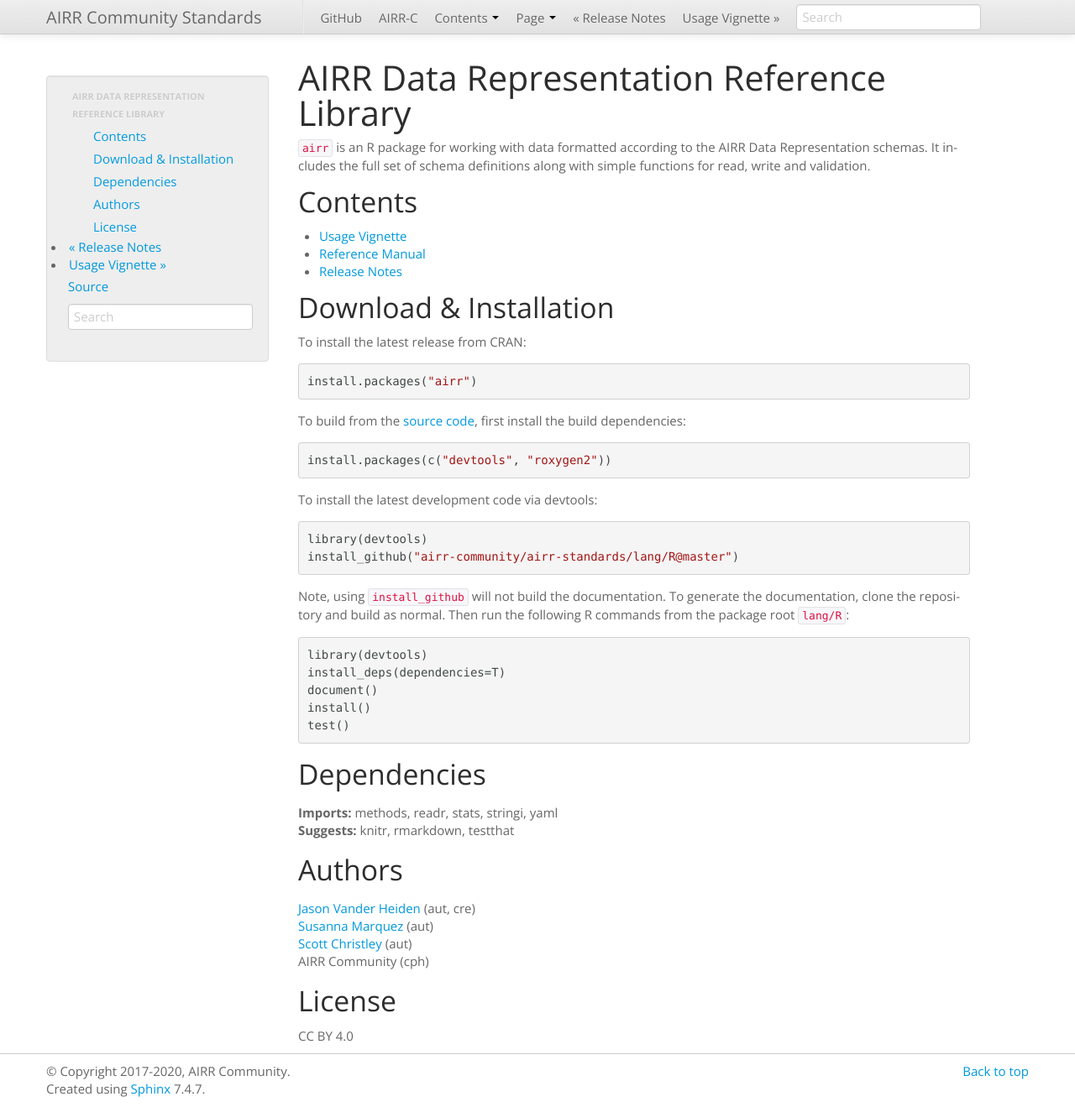
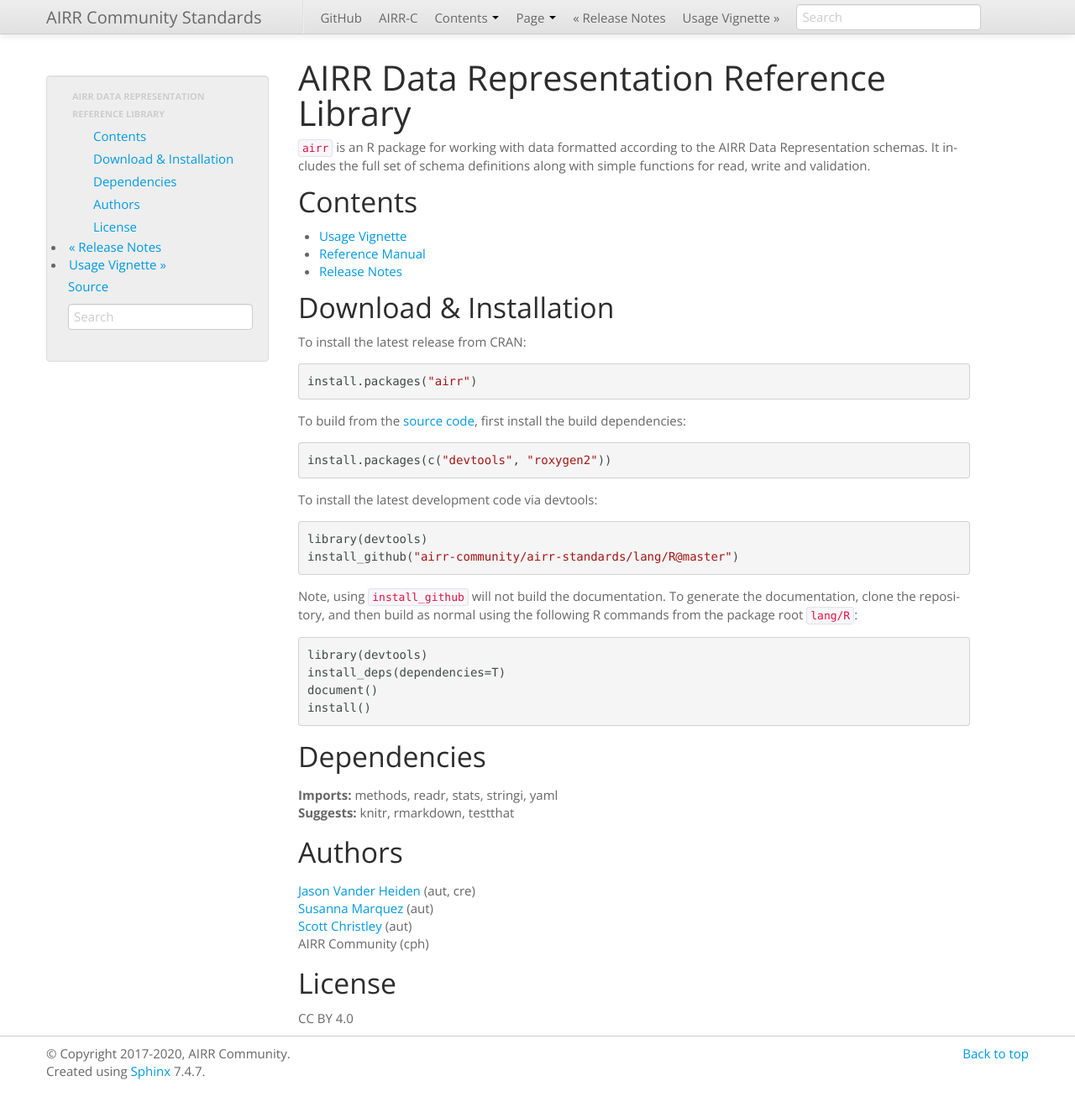
Before and after one commit to airr-community/airr-standards, a Sphinx documentation site: the page built from docs/packages/airr-R/overview.rst, in a window 1280 px wide and 1319 px high. Shown: the whole window at 84% size. Built offline with Sphinx 7.4.7, drawn with Linux system fonts in a browser that asks for light colours; the version number could not be read and is left out.

```diff
--- a/docs/packages/airr-R/overview.rst
+++ b/docs/packages/airr-R/overview.rst
@@ -35,13 +35,12 @@
     install_github("airr-community/airr-standards/lang/R@master")
 
 Note, using ``install_github`` will not build the documentation. To generate the
-documentation, clone the repository and build as normal. Then run the following
+documentation, clone the repository, and then build as normal using the following
 R commands from the package root ``lang/R``::
 
     library(devtools)
     install_deps(dependencies=T)
     document()
     install()
-    test()
 
 .. include:: about.rst
```
Also changed, not shown: docs/packages/airr-R/topics.rst (+9 -6 lines).
